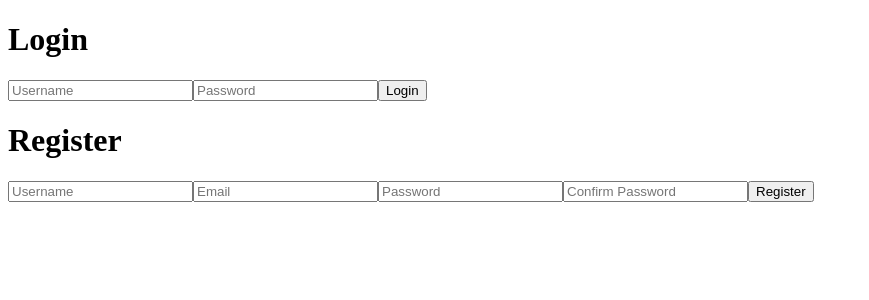
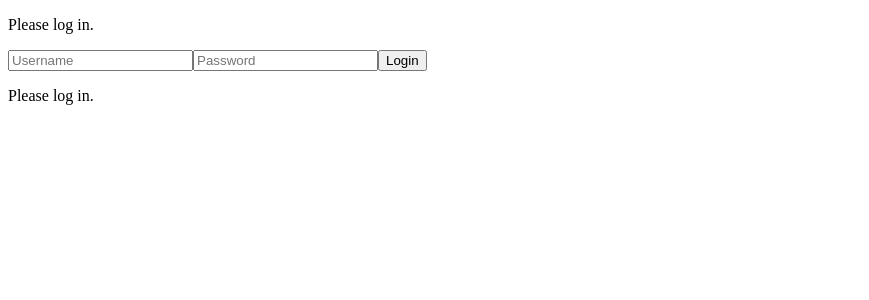
Before and after one commit to alvinscode/movie-discovery-app, a React (Create React App) app in the folder client/: page /home in a window 1280 px wide. Shown: the top 300 px of the page, without its empty margins (0-869 px from the left). Built offline with nearby package versions, Linux system fonts and the light colour scheme.

Commit message:
fix login and register functions to work properly

```diff
--- a/client/src/components/App.js
+++ b/client/src/components/App.js
@@ -1,18 +1,41 @@
-import React, { useEffect, useState } from "react";
-import { Switch, Route } from "react-router-dom";
-import LoginForm from './Login'
+import React, { useState } from "react";
+import { BrowserRouter as Router, Switch, Route } from "react-router-dom";
+import Login from './Login'
 import Register from "./Register";
+import Home from "./Home";
 
 function App() {
+  const [isLoggedIn, setIsLoggedIn] = useState(false);
+
+  const handleLogin = () => {
+      setIsLoggedIn(true);
+  };
+
+  const handleLogout = () => {
+      setIsLoggedIn(false);
+  };
+
   return (
+    <Router>
       <div>
-        <h1>Login</h1>
-        <LoginForm />
-
-        <h1>Register</h1>
-        <Register />
+        {isLoggedIn ? (
+            <div>
+                <p>Welcome, User!</p>
+                <button onClick={handleLogout}>Logout</button>
+            </div>
+        ) : (
+            <div>
+                <p>Please log in.</p>
+                <Login onLogin={handleLogin} />
+            </div>
+        )}
+        <Switch>
+          <Route path="/register" component={Register} />
+          <Route path="/home" component={Home} />
+        </Switch>
       </div>
-  )
+    </Router>
+  );
 }
 
 export default App;
--- /dev/null
+++ b/client/src/components/Home.js
@@ -0,0 +1,20 @@
+import React from "react";
+
+function Home({ isLoggedIn, onLogout }) {
+  return (
+    <div>
+      {isLoggedIn ? (
+        <div>
+          <p>Welcome, User!</p>
+          <button onClick={onLogout}>Logout</button>
+        </div>
+      ) : (
+        <div>
+          <p>Please log in.</p>
+        </div>
+      )}
+    </div>
+  );
+}
+
+export default Home;
--- a/client/src/components/Login.js
+++ b/client/src/components/Login.js
@@ -1,6 +1,6 @@
 import React, { useState } from 'react';
 
-function Login() {
+function Login({ onLogin }) {
     const [username, setUsername] = useState('');
     const [password, setPassword] = useState('');
     const [loginMessage, setLoginMessage] = useState('');
@@ -20,6 +20,7 @@ function Login() {
         })
             .then((response) => {
                 if (response.ok) {
+                    onLogin();
                     setLoginMessage('Login successful');
                     setUsername('');
                     setPassword('');
```
Also changed, not shown: 1 other file (tests, documents, lock files or other folders).
